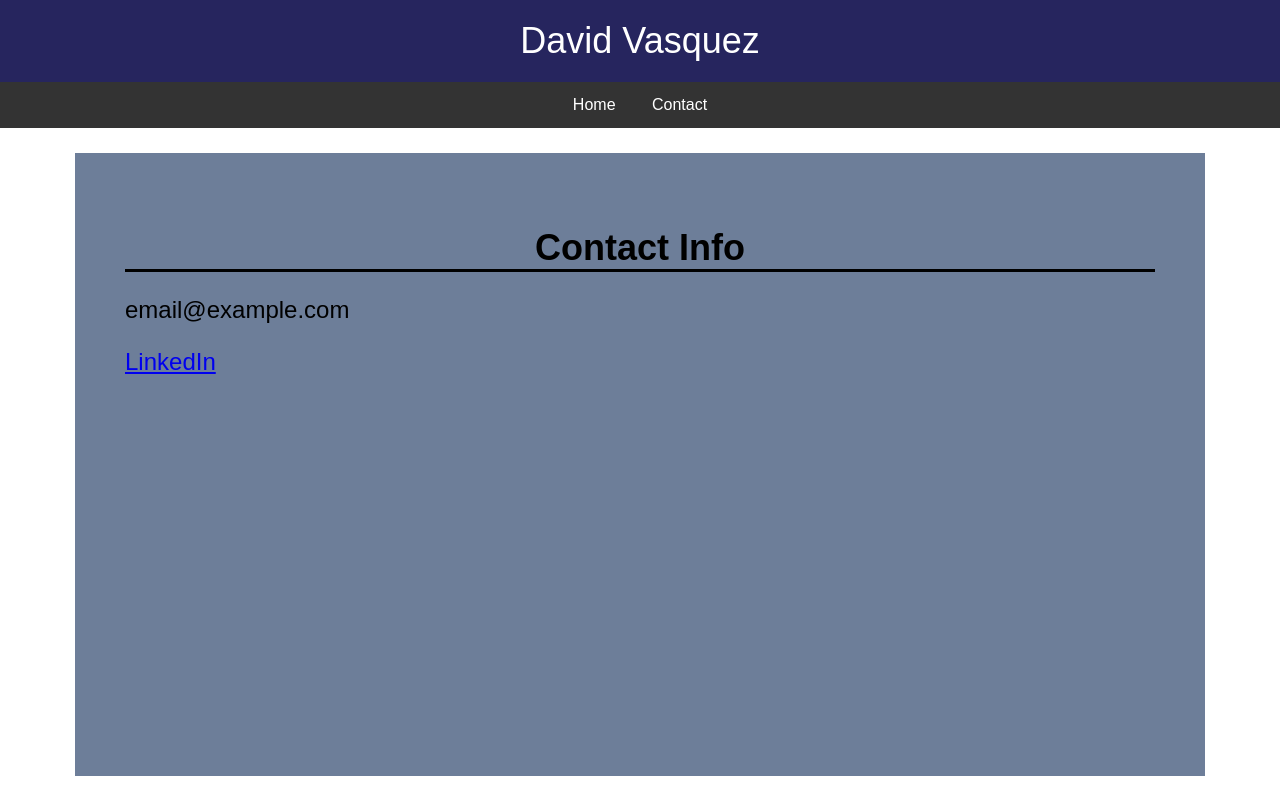
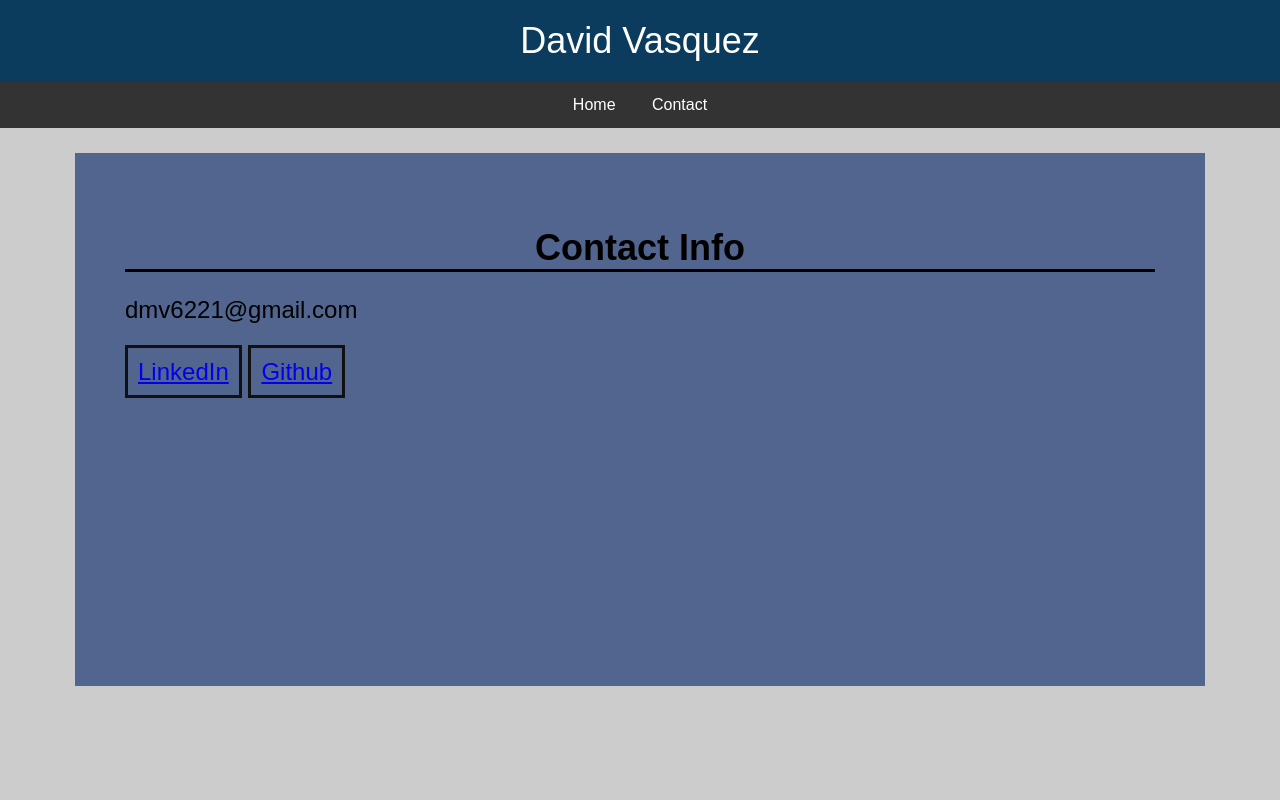
Before and after one commit to davidvASC6/davidvASC6.github.io, a plain HTML site: page contact.html in a window 1280 px wide. Drawn offline with Linux system fonts and the light colour scheme.

Commit message:
Updated Content and design

```diff
--- a/contact.html
+++ b/contact.html
@@ -25,8 +25,9 @@
 
             <div class="aboutMe">
                     <h1 id="info">Contact Info</h1>
-                    <p>email@example.com</p>
+                    <p id="email">dmv6221@gmail.com</p>
                     <a id="linkedin" href="https://www.linkedin.com/in/david-vasquez-2a719118b">LinkedIn</a>
+                    <a id="github" href="https://github.com/davidvASC6">Github</a>
             </div>
 
 
--- a/style.css
+++ b/style.css
@@ -1,13 +1,14 @@
-body{
+body {
   margin: 0px;
   font-family: sans-serif;
+  background-color: #ccc;
 }
 
-.name{
+.name {
   font-size: 36px;
   color: white;
   text-align: center;
-    background-color: rgb(38, 37, 94);
+  background-color: #0B3C5D;
   padding-top: 20px;
   padding-bottom: 20px;
 }
@@ -22,7 +23,6 @@ body{
 }
 
 #nav li {
-    /* float: left; */
   display: inline-block;
 
 }
@@ -40,52 +40,68 @@ li a:hover {
 }
 
 #linkedin a:hover {
-    background-color: #111;
+  border-color: grey;
 }
 
-.aboutMe{
+#linkedin {
+  border-style: solid;
+  border-color: #111;
+  padding: 10px;
+}
+
+#github {
+  border-style: solid;
+  border-color: #111;
+  padding: 10px;
+}
+
+.aboutMe {
   font-size: 24px;
   margin-top: 25px;
   margin-left: 75px;
   margin-right: 75px;
-    background-color: rgb(109, 126, 153);
+  background-color: #52658F;
   padding-top: 50px;
-    padding-bottom: 400px;
+  padding-bottom: 300px;
   padding-left: 50px;
   padding-right: 50px;
 }
 
-#topAbout{
+#topAbout {
   font-size: 36px;
   text-align: center;
   border-bottom-style: solid;
 }
 
-.skills{
+.skills {
   font-size: 36px;
   text-align: center;
 }
 
-#topSKills{
+#topSKills {
   font-size: 36px;
   text-align: center;
   border-bottom-style: solid;
 }
 
-.photos{
+.photos {
   text-align: center;
   margin-top: 25px;
 }
 
-#experience{
+#experience {
   font-display: black;
-  background-color: rgb(109, 126, 153);
+  background-color: #52658F;
 }
 
 #info {
   font-size: 36px;
   text-align: center;
   border-bottom-style: solid;
+}
+
+#email {
+  padding-bottom: 10px;
 }
 
 
```
Also changed, not shown: index.html (+16 -4 lines). Lines whose indentation alone changed are shown as unchanged.
